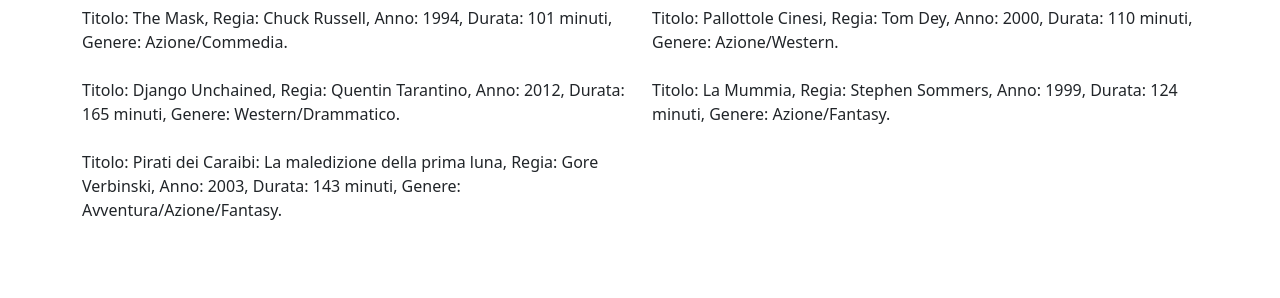
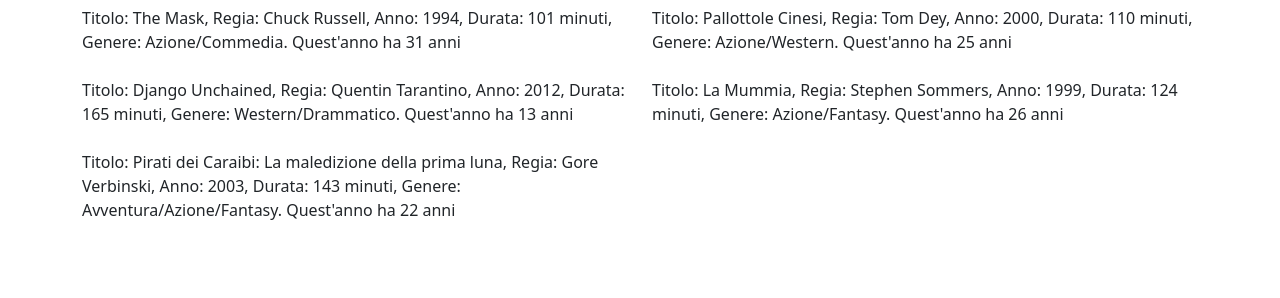
Before and after one commit to deca-francesco/ex-php8-oop-movie, a PHP site: page / in a window 1280 px wide. Shown: the part 50-348 px from the top of the page. Run offline with PHP 8.4, Linux system fonts and the light colour scheme.

Commit message:
ADD: in page movie info

```diff
--- a/index.php
+++ b/index.php
@@ -1,4 +1,8 @@
 <?php
+
+
+
+
 
 class Movie
 {
@@ -95,6 +99,7 @@ $movies_array = [$theMask, $pallottoleCinesi, $djangoUnchained, $laMummia, $pira
                 foreach ($movies_array as $movie) {
                     echo "<div class='col'>";
                     echo $movie->getInfo();
+                    echo " Quest'anno ha {$movie->getAge()} anni";
                     echo "</div>";
                 }
 
```
